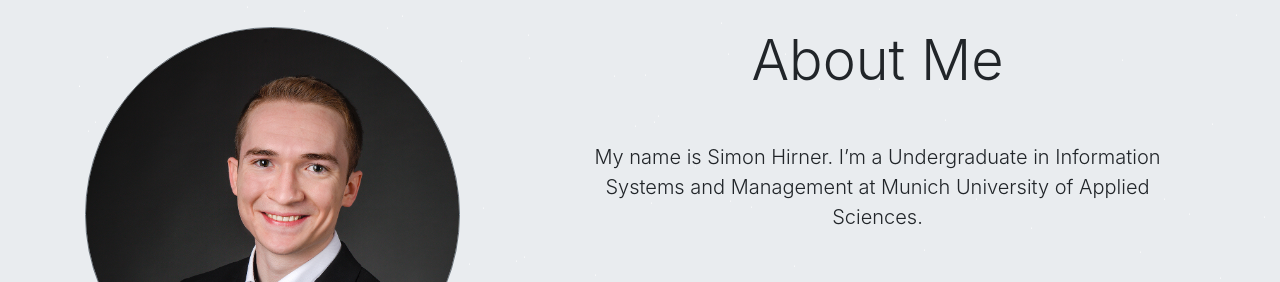
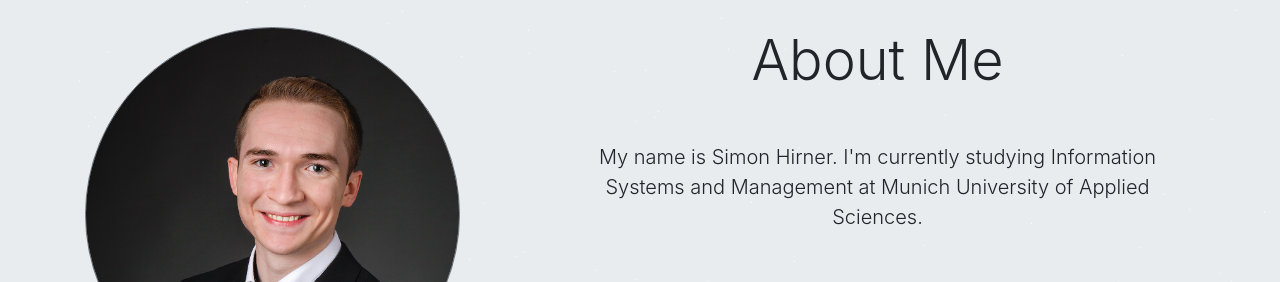
Before and after one commit to SimonHirner/SimonHirner.github.io, a React (Create React App) app: page / in a window 1280 px wide. Shown: the part 837-1119 px from the top of the page. Built offline with nearby package versions, Linux system fonts and the light colour scheme; no server answers.

Commit message:
Fix small bugs.

```diff
--- a/src/editable-stuff/config.js
+++ b/src/editable-stuff/config.js
@@ -42,8 +42,8 @@ const about = {
   imageLink: require("../editable-stuff/simonhirner.jpg"),
   imageSize: 375,
   message:
-    "My name is Simon Hirner. I’m a Undergraduate in Information Systems and Management at Munich University of Applied Sciences.",
-  //resume: "https://docs.google.com/document/d/13_PWdhThMr6roxb-UFiJj4YAFOj8e_bv3Vx9UHQdyBQ/edit?usp=sharing",
+    "My name is Simon Hirner. I'm currently studying Information Systems and Management at Munich University of Applied Sciences.",
+  //resume: "",
 };
 
 // PROJECTS SECTION
@@ -55,7 +55,7 @@ const repos = {
   show: true,
   heading: "Projects",
   gitHubUsername: "SimonHirner", //i.e."johnDoe12Gh"
-  reposLength: 6,
+  reposLength: 8,
   specificRepos: [],
 };
 
```
Also changed, not shown: public/logo.png (added), public/social-image.png.
